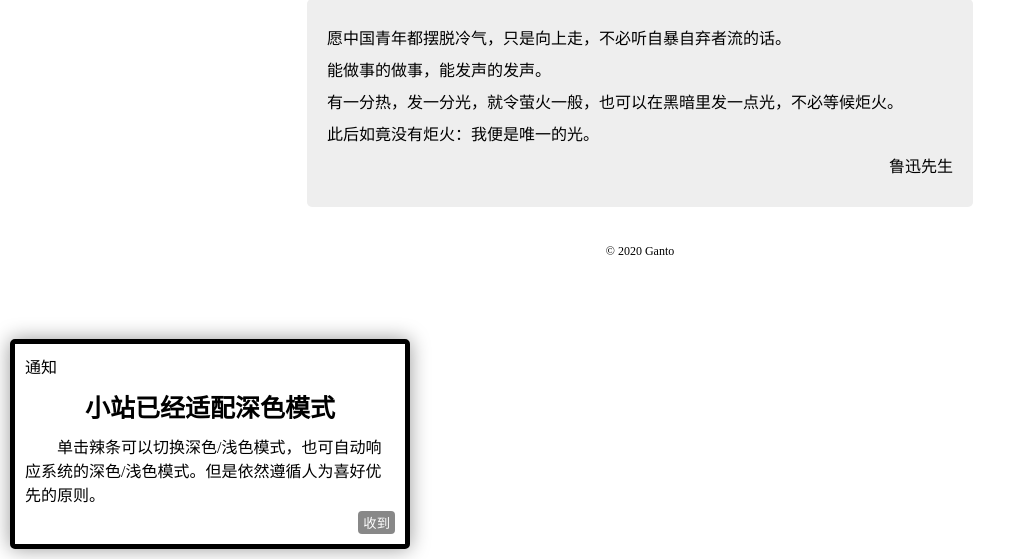
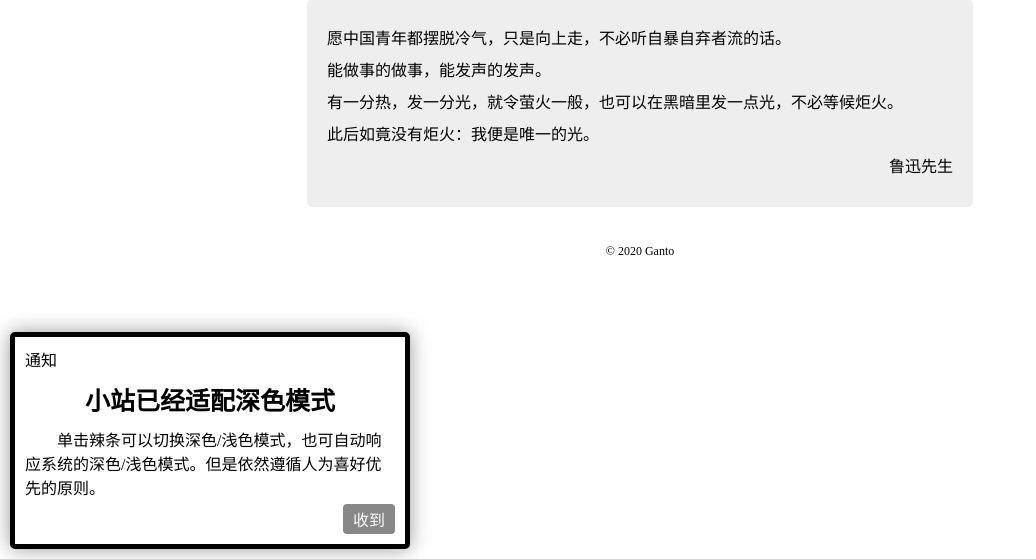
Before and after one commit to lyc688/Ganto, a PHP site: page /index.html in a window 1280 px wide. Shown: the part 241-800 px from the top of the page, without its empty margins (0-1036 px from the left). Run offline with PHP 8.4, Linux system fonts and the light colour scheme; some libraries are stand-ins or nearby versions.

Commit message:
Update notice.css

```diff
--- a/css/notice.css
+++ b/css/notice.css
@@ -40,8 +40,9 @@
 	border: 0;
 	color: white;
 	cursor: pointer;
-	padding: 2px 5px;
+	padding: 3px 10px;
 	border-radius: 4px;
+	font-size: 16px;
 }
 .bth .off:hover{
 	background-color: red;
```
